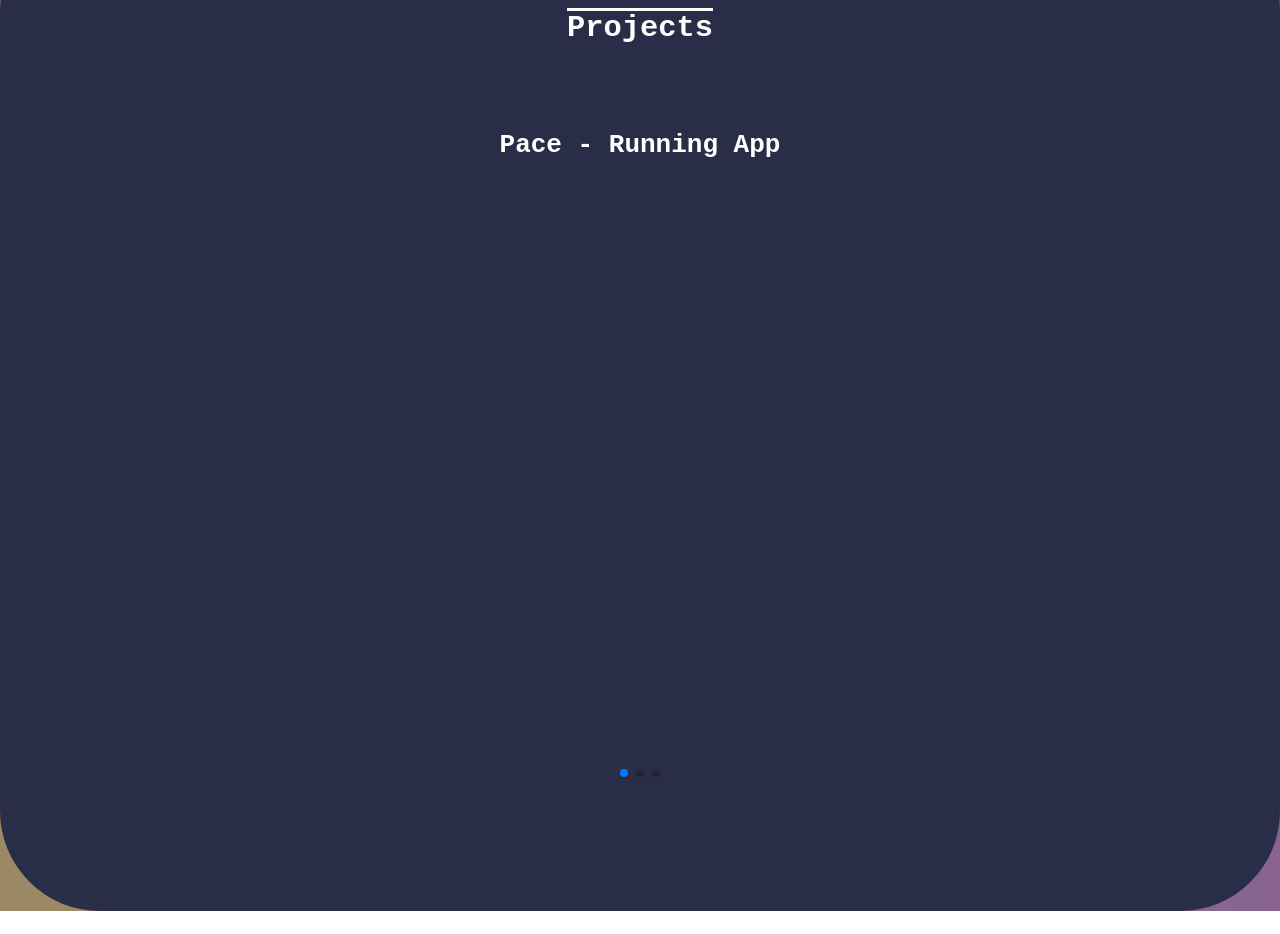
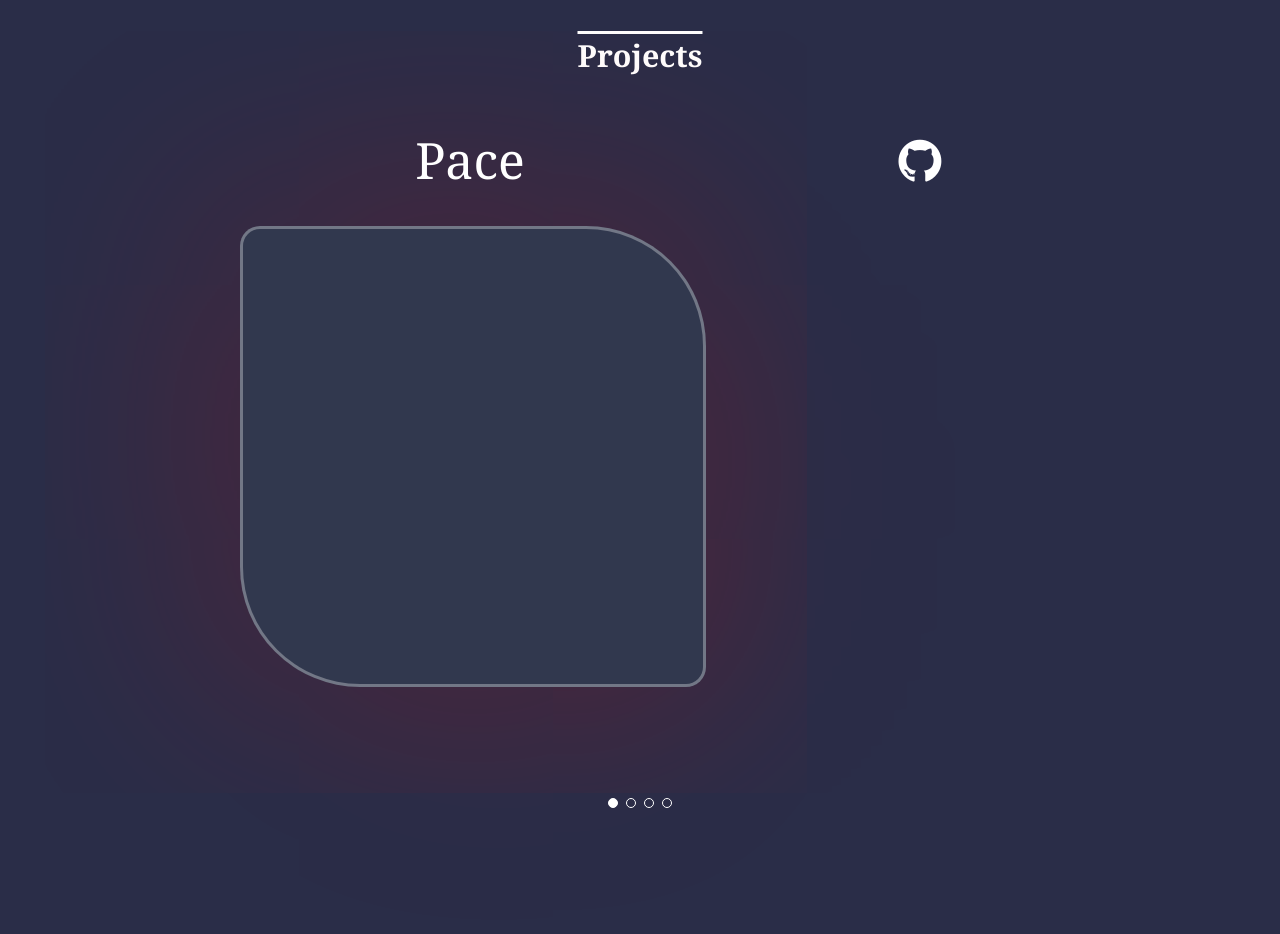
Before and after one commit to bencostas/benwebsite, a React (Create React App) app: page / in a window 1280 px wide. Shown: the part 1260-2194 px from the top of the page. Before the commit the page ends 2171 px from the top, so only its background shows below. Built offline with nearby package versions, Linux system fonts and the light colour scheme.

Commit message:
editing projects gallery

```diff
--- a/package.json
+++ b/package.json
@@ -6,6 +6,7 @@
     "@testing-library/jest-dom": "^5.14.1",
     "@testing-library/react": "^11.2.7",
     "@testing-library/user-event": "^12.8.3",
+    "font-awesome": "^4.7.0",
     "react": "^17.0.2",
     "react-dom": "^17.0.2",
     "react-scripts": "4.0.3",
--- a/src/App.css
+++ b/src/App.css
@@ -8,7 +8,7 @@
   flex-direction: column;
   align-items: center;
   justify-content: center;
-  font-family: monospace;
+  font-family: Cambria;
 }
 
 body {
@@ -51,7 +51,6 @@ body {
   width: 100%;
   background-color: #6c85bdff;
   margin-top: -120px;
-  border-radius: 100px;
 }
 
 .introbox h3 {
@@ -63,7 +62,6 @@ body {
   height: 1000px;
   width: 100%;
   background-color: #2A2D48;
-  border-radius: 100px;
   margin-top: 100px;
 }
 
@@ -73,10 +71,87 @@ body {
 }
 
 .swiper-container {
-  width: 700px;
+  width: 800px;
   height: 700px;
 }
 
 .project-gallery {
   margin-top: 50px;
 }
+
+.swiper-slide {
+  flex-direction: row;
+}
+
+.fa-github {
+  color: white;
+  size: 50px;
+}
+
+.fa-github:hover {
+
+  text-shadow: 0 0 10px #71d2ff;
+
+}
+
+.project-title {
+  text-align: center;
+  width: 460px;
+  height: 100px;
+}
+.project-title text {
+  font-size: 50px;
+  margin-top: -550px;
+  padding-top: 100px;
+}
+
+.github-tag {
+  width: 30%;
+  height: 100px;
+  width: 30%;
+  position: absolute;
+  left: 560px;
+  top: 0px;
+}
+
+.github-tag a {
+  font-size: 50px;
+
+}
+
+.swiper-pagination > .swiper-pagination-bullet {
+  opacity: 1;
+  border: white solid 1px;
+  background-color: transparent;
+}
+.swiper-pagination > .swiper-pagination-bullet-active {
+  background-color: white;
+}
+
+.project-description {
+  width: 460px;
+  height: 455px;
+  background-color: #31384e;
+  border-radius: 20px 120px;
+  border-color: #ffffff50;
+  border-width: 3px;
+  border-style: solid;
+  box-shadow: 0 0 300px #e4000050;
+}
+
+.project-visual {
+  width: 325px;
+  height: 455px;
+  position:absolute;
+  left: 460px;
+  top: 100px;
+  border-radius: 50px;
+  margin-bottom: 5px;
+  margin-left: 10px;
+}
+
+.project-technologies {
+  width: 100%;
+  height: 100px;
+  margin-top: 5px;
+}
--- a/src/App.js
+++ b/src/App.js
@@ -7,6 +7,7 @@ import {Swiper, SwiperSlide} from 'swiper/react';
 import "swiper/swiper.min.css";
 import "swiper/components/effect-cube/effect-cube.min.css";
 import "swiper/components/pagination/pagination.min.css";
+import 'font-awesome/css/font-awesome.min.css';
 
 import SwiperCore, {EffectCube, Pagination} from "swiper/core";
 SwiperCore.use([EffectCube, Pagination]);
@@ -44,18 +45,11 @@ function App() {
         }}/>
         </div>
         <div className="introbox">
-          <Parallax
-          x={["-35%", "5%"]}>
           <h3>About Me</h3>
-          </Parallax>
         </div>
 
         <div className="projects">
-
-          <Parallax
-          x={["25%", "-8%"]}>
           <h3>Projects</h3>
-          </Parallax>
 
           <Swiper
           effect={"cube"}
@@ -66,15 +60,82 @@ function App() {
           }}
           className={"project-gallery"}>
             <SwiperSlide>
-              <div>
-              <h4>Pace - Running App</h4>
+
+              <div className="project-title">
+                <text>Pace</text>
+              </div>
+              <div className="github-tag">
+                <a href="https://github.com/bencostas/Pace-Running-App">
+                  <i className="fa fa-github"></i>
+                </a>
+              </div>
+              <div className="project-description">
+
+              </div>
+              <div className="project-visual">
+
+              </div>
+              <div className="project-technologies">
+
+              </div>
+
+            </SwiperSlide>
+            <SwiperSlide>
+              <div className="project-title">
+                <text>Fitness Emailer Bot</text>
+              </div>
+              <div className="github-tag">
+                <a href="https://github.com/bencostas/fitness-emailer-bot">
+                  <i className="fa fa-github"></i>
+                </a>
+              </div>
+              <div className="project-description">
+
+              </div>
+              <div className="project-visual">
+
+              </div>
+              <div className="project-technologies">
+
               </div>
             </SwiperSlide>
             <SwiperSlide>
-              <h4>Fitness Emailer Bot</h4>
+              <div className="project-title">
+                <text>To Do List</text>
+              </div>
+              <div className="github-tag">
+                <a href="https://github.com/bencostas/todolistextension">
+                  <i className="fa fa-github"></i>
+                </a>
+              </div>
+              <div className="project-description">
+
+              </div>
+              <div className="project-visual">
+
+              </div>
+              <div className="project-technologies">
+
+              </div>
             </SwiperSlide>
             <SwiperSlide>
-              <h4>To-Do List - Chrome Extension</h4>
+              <div className="project-title">
+                <text>This Website!</text>
+              </div>
+              <div className="github-tag">
+                <a href="https://github.com/bencostas/Pace-Running-App">
+                  <i className="fa fa-github"></i>
+                </a>
+              </div>
+              <div className="project-description">
+
+              </div>
+              <div className="project-visual">
+
+              </div>
+              <div className="project-technologies">
+
+              </div>
             </SwiperSlide>
           </Swiper>
         </div>
```
Also changed, not shown: 1 other file (tests, documents, lock files or other folders).
